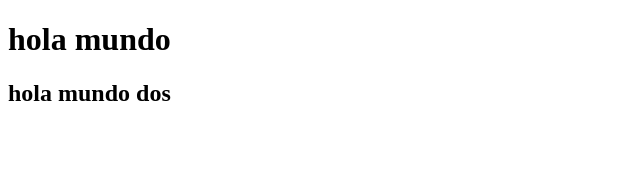
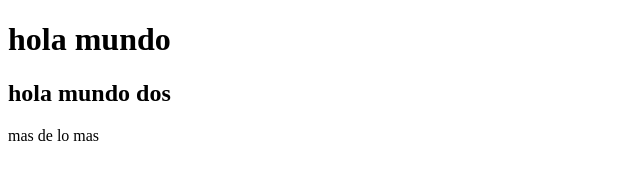
Before and after one commit to chris0315/mauqetacionwed, a plain HTML site: page 05-ejercicio/index.html in a window 1280 px wide. Shown: the whole page, without its empty margins (0-640 px from the left). Drawn offline with Linux system fonts and the light colour scheme.

Commit message:
muchos cambios

```diff
--- a/05-ejercicio/index.html
+++ b/05-ejercicio/index.html
@@ -11,6 +11,9 @@
 <body>
     <h1>hola mundo</h1>
     <h2>hola mundo dos</h2>
+    <p>
+        mas de lo mas
+    </p>
 </body>
 
 </html>
```
